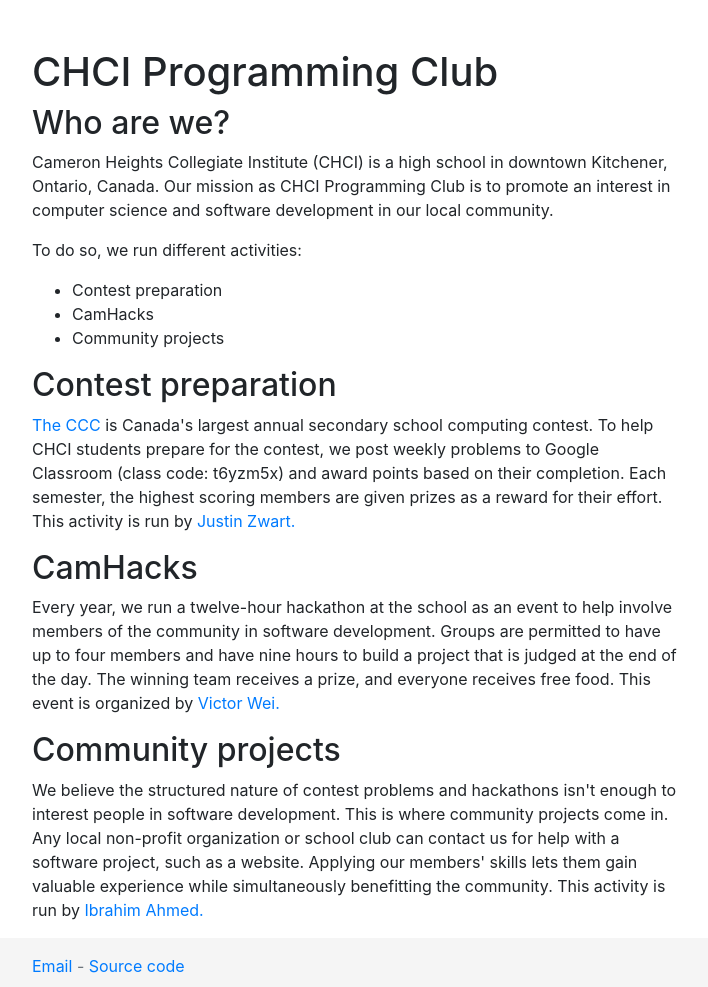
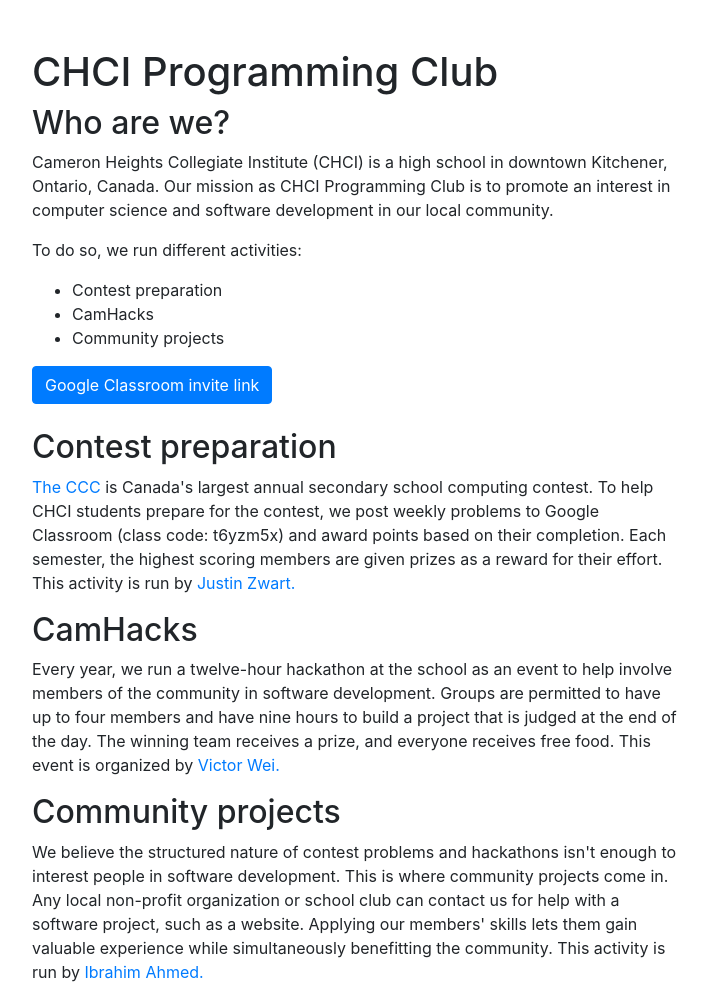
Before and after one commit to Cameron-Heights-Programming-Club/CHCI-Programming-Club-Website, a plain HTML site: page index.html in a window 1280 px wide. Shown: the top 987 px of the page, without its empty margins (283-991 px from the left). Drawn offline with nearby package versions, Linux system fonts and the light colour scheme.

Commit message:
added classroom invite link

```diff
--- a/index.html
+++ b/index.html
@@ -33,6 +33,9 @@
           <li>CamHacks</li>
           <li>Community projects</li>
         </ul>
+        <a class="btn btn-primary" href="https://classroom.google.com/c/MTY3MzQzODM4MzJa?cjc=t6yzm5x">Google Classroom invite link</a>
+        <br />
+        <br />
         <h2>Contest preparation</h2>
         <p><a href="https://cemc.uwaterloo.ca/contests/computing.html">The CCC</a> is Canada's largest annual secondary school computing contest. To help CHCI students prepare for the contest, we post weekly problems to Google Classroom (class code: t6yzm5x) and award points based on their completion. Each semester, the highest scoring members are given prizes as a reward for their effort. This activity is run by <a href="mailto:zwarj7476@wrdsb.ca">Justin Zwart.</a></p>
         <h2>CamHacks</h2>
```
